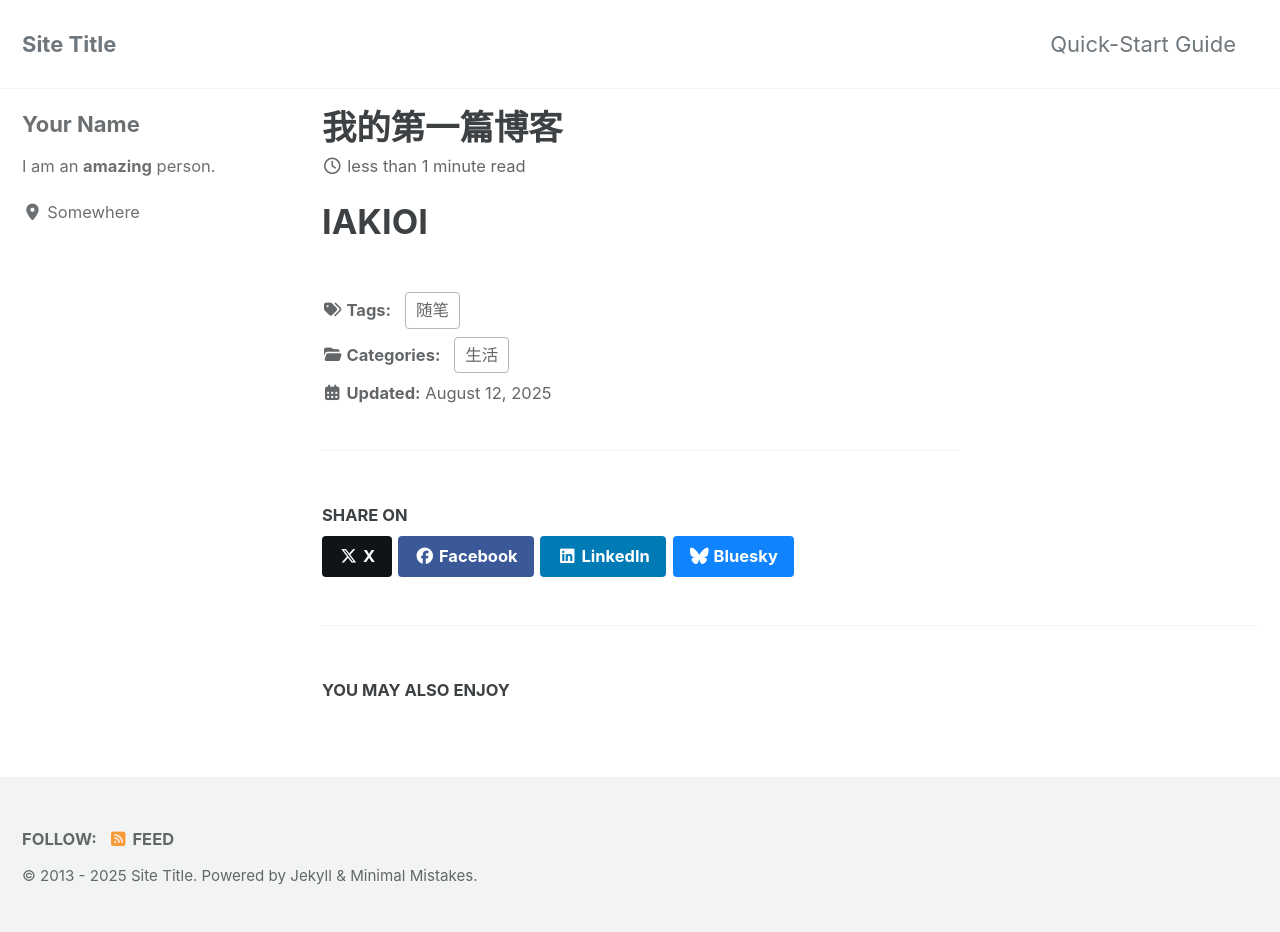
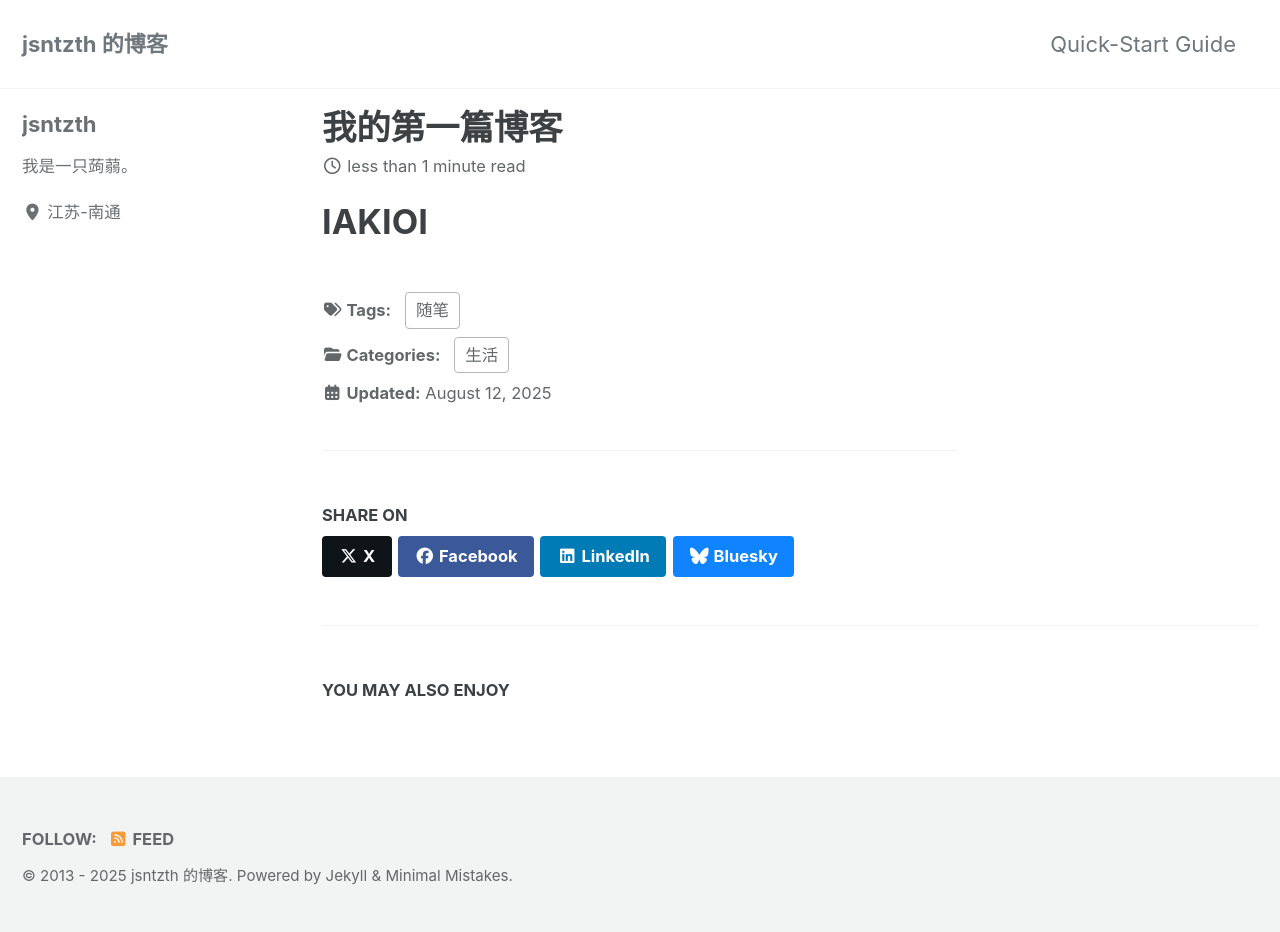
Before and after one commit to jsntzth/jsntzth.github.io, a Jekyll site: the page built from _posts/2025-08-12-我的第一篇文章.md, in a window 1280 px wide. Built offline with Jekyll 4.4.1, drawn with Linux system fonts in a browser that asks for light colours; cached includes are drawn as plain includes.

Commit message:
Update _config.yml

```diff
--- a/_config.yml
+++ b/_config.yml
@@ -17,11 +17,11 @@ minimal_mistakes_skin    : "default" # "air", "aqua", "contrast", "dark", "dirt"
 # Site Settings
 locale                   : "en-US"
 rtl                      : # true, false (default) # turns direction of the page into right to left for RTL languages
-title                    : "Site Title"
+title                    : "jsntzth 的博客"
 title_separator          : "-"
 subtitle                 : # site tagline that appears below site title in masthead
-name                     : "Your Name"
-description              : "An amazing website."
+name                     : "jsntzth"
+description              : "一个不错的博客。"
 url                      : # the base hostname & protocol for your site e.g. "https://mmistakes.github.io"
 baseurl                  : # the subpath of your site, e.g. "/blog"
 repository               : # GitHub username/repo-name e.g. "mmistakes/minimal-mistakes"
@@ -113,10 +113,10 @@ analytics:
 
 # Site Author
 author:
-  name             : "Your Name"
+  name             : "jsntzth"
   avatar           : # path of avatar image, e.g. "/assets/images/bio-photo.jpg"
-  bio              : "I am an **amazing** person."
-  location         : "Somewhere"
+  bio              : "我是一只蒟蒻。"
+  location         : "江苏-南通"
   email            :
   links:
     - label: "Email"
```
